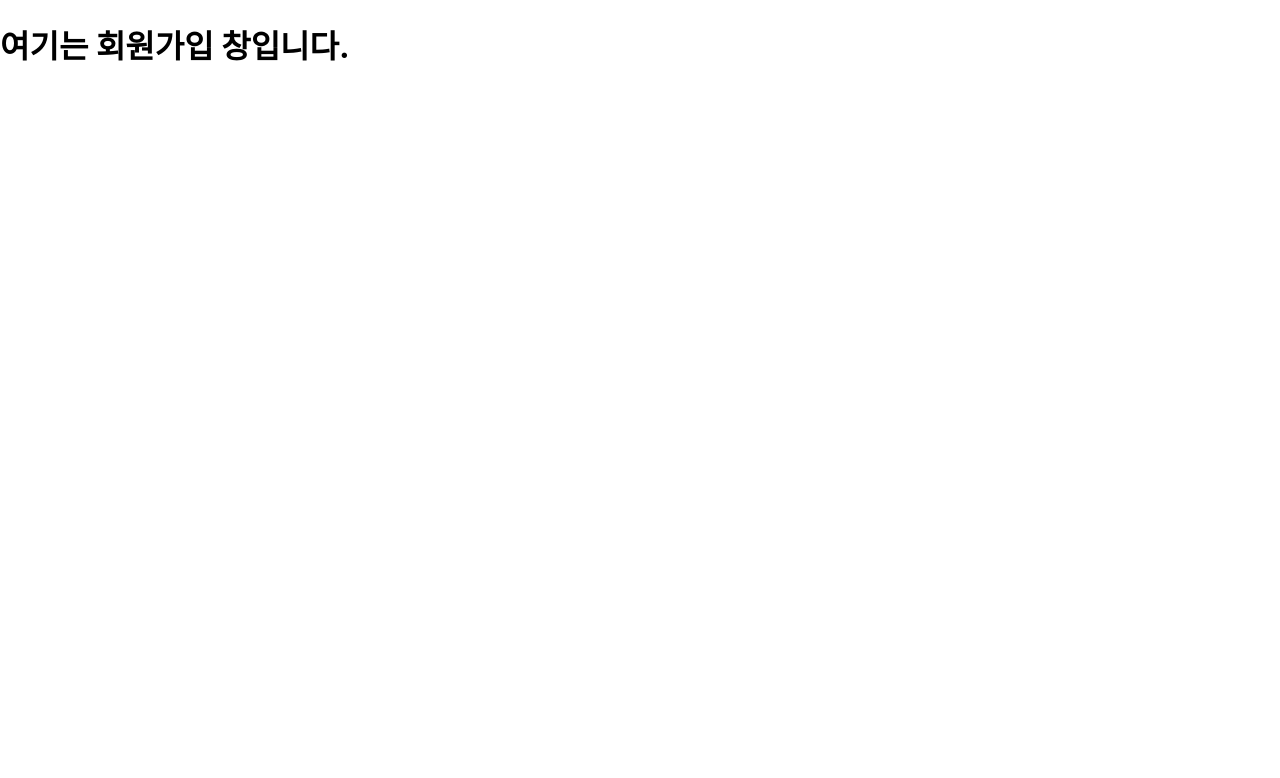
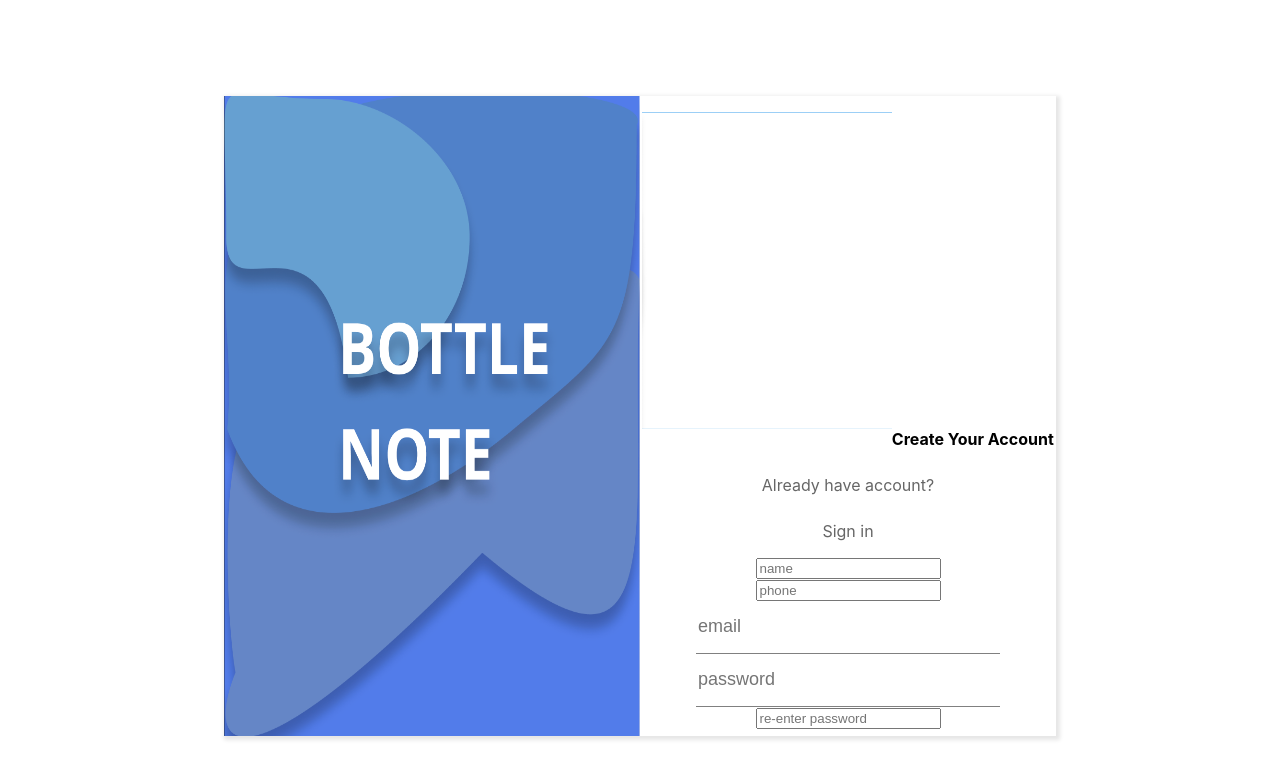
Before and after one commit to hanaxauay/BottleProject, a React (Create React App) app: page /register in a window 1280 px wide. Shown: the top 778 px of the page. Built offline with nearby package versions, Linux system fonts and the light colour scheme; no server answers.

Commit message:
회원가입 틀

```diff
--- a/src/pages/Register.jsx
+++ b/src/pages/Register.jsx
@@ -1,9 +1,50 @@
 import React from "react";
+import "../style/register.scss";
+import right from "../images/right.png";
+import loginImg from "../images/login_title.png";
+
+
 
 export default function Register() {
   return (
     <>
-      <h1>여기는 회원가입 창입니다.</h1>
+      <div className="container">
+        <div className="login_title">
+          <img src={loginImg} alt="login_title" />
+        </div>
+        <div className="login_content">
+          <div className="boss">
+            <img src={right} alt="right" />
+            <b className="create-your-account">Create Your Account</b>
+            <p className="search_password">Already have account?</p>
+            <p className="search_password">Sign in</p>
+            <div className="name_input">
+              <input type="name" placeholder="name" />
+            </div>
+            <div className="phone_input ">
+              <input type="Phone" placeholder="phone" />
+            </div>
+            <div className="email_input ">
+              <input type="email" placeholder="email" />
+            </div>
+            <div className="password_input">
+              <input
+                type="password"
+                placeholder="password"
+              />
+            </div>
+            <div className="reenterpassword_input ">
+              <input type="re-enter password" placeholder="re-enter password" />
+            </div>
+
+            <div>
+              <button className="register_btn">
+
+              </button>
+            </div>
+          </div>
+        </div>
+      </div>
     </>
   );
 }
```
Also changed, not shown: src/images/left.png (added), src/images/right.png (added), src/style/register.scss (added).
